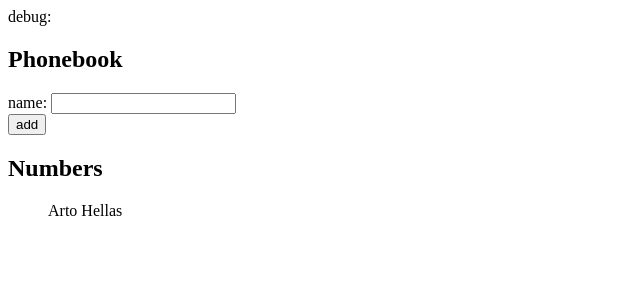
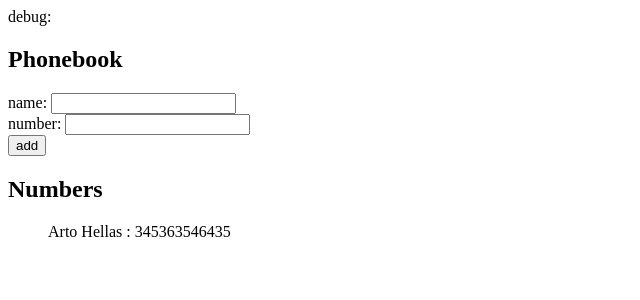
Before and after one commit to organyx/Fullstack_Open_2019, a React (Create React App) app in the folder part2/phonebook/: page / in a window 1280 px wide. Shown: the top 300 px of the page, without its empty margins (0-640 px from the left). Built offline with nearby package versions, Linux system fonts and the light colour scheme.

Commit message:
Part_2 Exercise 2.8

```diff
--- a/part2/phonebook/src/components/App.js
+++ b/part2/phonebook/src/components/App.js
@@ -2,19 +2,24 @@ import React, { useState } from 'react';
 import Person from './Person';
 
 const App = () => {
-  const [persons, setPersons] = useState([{ name: 'Arto Hellas' }]);
+  const [persons, setPersons] = useState([
+    { name: 'Arto Hellas', phoneNumber: '345363546435' }
+  ]);
   const [newName, setNewName] = useState('');
+  const [newPhoneNumber, setNewPhoneNumber] = useState('');
 
   const addName = event => {
     event.preventDefault();
     console.log('Click...', event.target);
     if (persons.filter(person => person.name === newName).length === 0) {
       const personObject = {
-        name: newName
+        name: newName,
+        phoneNumber: newPhoneNumber
       };
 
       setPersons(persons.concat(personObject));
       setNewName('');
+      setNewPhoneNumber('');
       return;
     }
     window.alert(`${newName} is already added to phonebook`);
@@ -23,6 +28,11 @@ const App = () => {
   const handleNameChange = event => {
     console.log('Target: ', event.target.value);
     setNewName(event.target.value);
+  };
+
+  const handlePhoneNumberChange = event => {
+    console.log('Target: ', event.target.value);
+    setNewPhoneNumber(event.target.value);
   };
 
   const personsList = persons.map(person => (
@@ -38,6 +48,10 @@ const App = () => {
           name: <input value={newName} onChange={handleNameChange} />
         </div>
         <div>
+          number:{' '}
+          <input value={newPhoneNumber} onChange={handlePhoneNumberChange} />
+        </div>
+        <div>
           <button type="submit">add</button>
         </div>
       </form>
--- a/part2/phonebook/src/components/Person.js
+++ b/part2/phonebook/src/components/Person.js
@@ -1,7 +1,11 @@
 import React from 'react';
 
 const Person = ({ person }) => {
-  return <div>{person.name}</div>;
+  return (
+    <div>
+      {person.name} : {person.phoneNumber}
+    </div>
+  );
 };
 
 export default Person;
```
